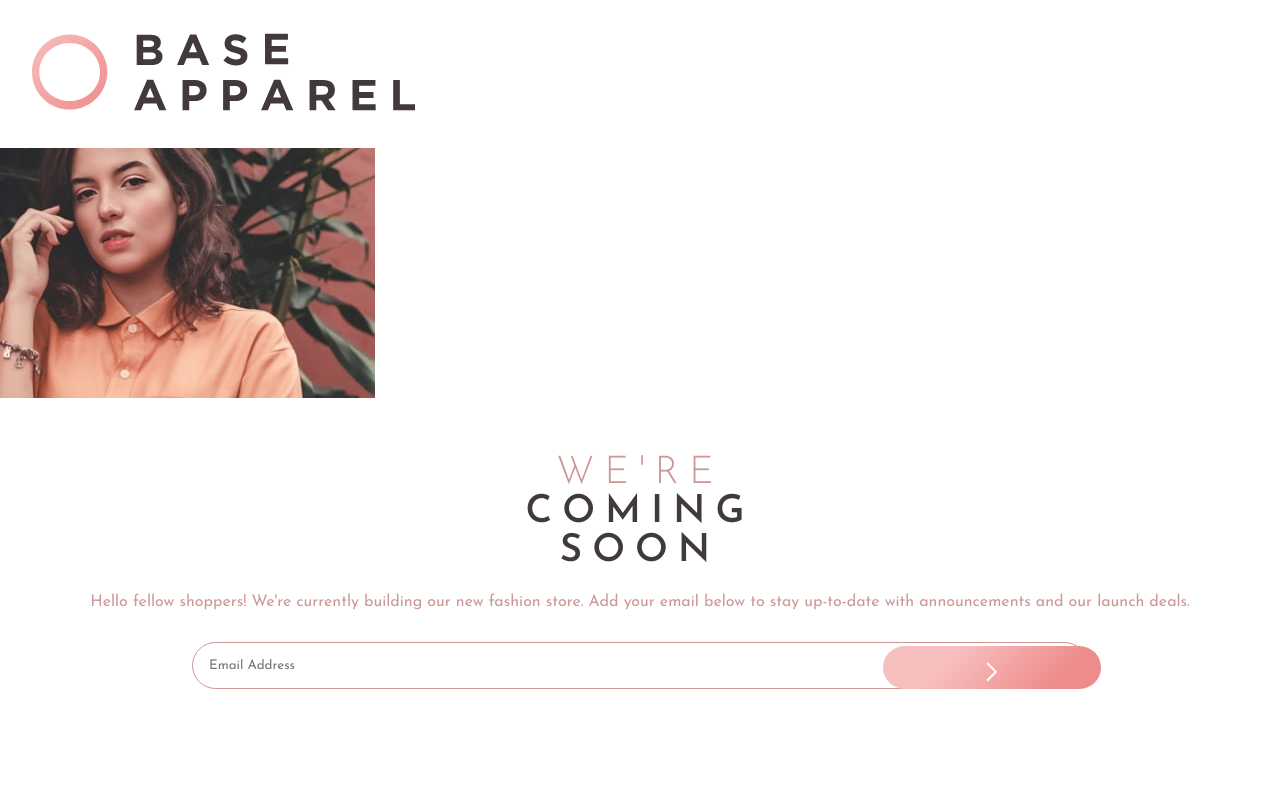
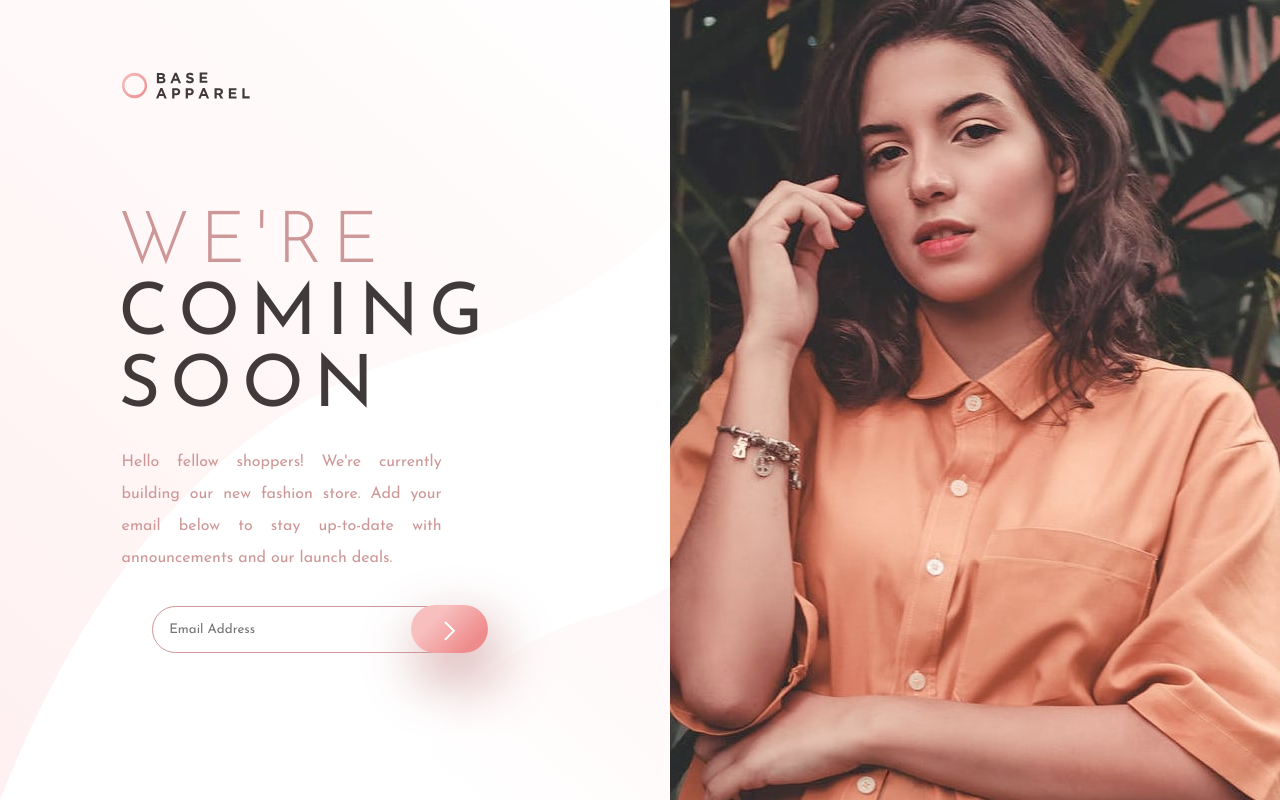
Before and after one commit to xliquidskyx/Coming-Soon-Page, a plain HTML site: page index.html in a window 1280 px wide. Drawn offline with nearby package versions, Linux system fonts and the light colour scheme.

Commit message:
desktop version 1.0

```diff
--- a/animation.js
+++ b/animation.js
@@ -1,23 +1,43 @@
 var errorMessage = document.querySelector('.error-message')
 var inputForm = document.querySelector(".email-input");
+var errorIcon = document.querySelector('.error-icon')
+var checked = false;
+var inputText;
 
 function validateEmail() {
-    var inputText = inputForm.value;
+
+    if (checked == true) {
+        errorMessage.textContent = "";
+        $(inputForm).css({
+            "border": "1px solid hsl(0, 93%, 68%)",
+            "color": "hsl(0, 93%, 68%)"
+        });
+        $(errorIcon).css({
+            "display": "none"
+        })
+    }
+
+    inputText = inputForm.value;
+
     if (inputText == "") {
         errorMessage.textContent ="Please provide a valid email";
         changeInputStyle();
     } else if (!inputText.includes("@")) {
         errorMessage.textContent ="Please provide a valid email";
         changeInputStyle();
+    } else {
+        alert("Congratulations! You have successfully signed up to our newsletter.");
+        inputForm.value = "Email Address";
     }
 }
 
 function changeInputStyle() {
+    checked = true;
     $(inputForm).css({
         "border": "2px solid hsl(0, 93%, 68%)",
         "color": "hsl(0, 93%, 68%)"
-    }),
-    $(inputForm).children('.error-icon').css({
+    });
+    $(errorIcon).css({
         "display": "inline-block"
     })
 }
--- a/index.html
+++ b/index.html
@@ -12,24 +12,23 @@
   <title>Frontend Mentor | Base Apparel coming soon page</title>
 </head>
 <body>
-
+  <div class="desktop-view">
   <header class="top-section">
     <img src="images/logo.svg" role="banner" class="logo" alt="Website logo">
   </header>
 
   <main class="container">
+      <picture class="photo-area">
+        <source media="(min-width: 900px)" srcset="images/hero-desktop.jpg">
+        <img src="images/hero-mobile.jpg" role="banner" alt="Picture of woman" class="photo">
+      </picture>
 
-    <h1 class="header">
-      <picture>
-        <source media="(min-width: 1440px)" srcset="images/hero-desktop.jpg">
-        <img src="images/hero-mobile.jpg" role="banner" alt="Picture of woman">
-      </picture>
+    <div class="info-area">
       <div class="header-text">
         <mark class="highlight">We're</mark>
         <br>coming
         <br>soon
       </div>
-    </h1>
 
       <p class="info">
         Hello fellow shoppers! We're currently building our new fashion store.
@@ -44,7 +43,10 @@
         </button>
       </form>
       <div class="error-message"></div>
+    </div>
+
   </main>
+</div>
   <script src="animation.js"></script>
   <footer>
     <p class="attribution">
--- a/style.css
+++ b/style.css
@@ -6,7 +6,7 @@
 }
 
 html, body {
-    height: 100vh;
+    max-height: 100vh;
 }
 
 .attribution {
@@ -29,8 +29,14 @@ html, body {
     padding: 2rem;
 }
 
+.photo {
+    height: auto;
+    max-height: 100vh;
+    width: 100vw;
+}
+
 .header-text {
-    font-size: 1.2em;
+    font-size: 2.2em;
     text-transform: uppercase;
     letter-spacing: 10px;
     text-align: center;
@@ -84,6 +90,9 @@ html, body {
     width: 17vw;
     position: absolute;
     margin-left: 55vw;
+    -webkit-box-shadow: 8px 24px 59px 3px rgba(206, 151, 151, 1);
+    -moz-box-shadow: 8px 24px 59px 3px rgba(206, 151, 151, 1);
+    box-shadow: 8px 24px 59px 1px rgba(206, 151, 151, 1);
 }
 
 .send-email:focus {
@@ -107,3 +116,68 @@ html, body {
     padding-top: 0.8em;
     position: absolute;
 }
+
+@media screen and (min-width: 900px) {
+    .container {
+        background-image: url("images/bg-pattern-desktop.svg");
+    }
+    .top-section {
+        display: inline-block;
+        position: absolute;
+    }
+    .logo {
+        display: inline-block;
+        width: 10vw;
+        position: absolute;
+        margin-left: 7vw;
+        margin-top: 5vh;
+    }
+    .photo {
+        top: 0;
+        height: 100vh;
+        width: auto;
+        min-width: 40vw;
+    }
+    .container {
+        display: flex;
+        flex-direction: row-reverse;
+        justify-content: space-between;
+        height: 100vh;
+        overflow: hidden;
+    }
+    .info-area {
+        align-items: flex-start;
+    }
+    .email-input {
+        width: 25vw;
+        margin-left: 6.5vw;
+    }
+    .header-text {
+        font-size: 4.5em;
+        text-align: justify;
+        margin-top: 20vh;
+        margin-left: 5.5vw;
+    }
+    .info {
+        text-align: justify;
+        display: inline-block;
+        width: auto;
+        max-width: 30vw;
+        line-height: 2em;
+        margin-left: 7vw;
+    }
+    .send-email {
+        height: 6vh;
+        margin-left: 28vw;
+        width: 6vw;
+    }
+    .error-message {
+        margin-left: 10rem;
+    }
+    .error-icon {
+    width: 3vh;
+    right: 71vw;
+    margin-right: 0.5em;
+    }
+
+}
```
Lines whose indentation alone changed are shown as unchanged.
